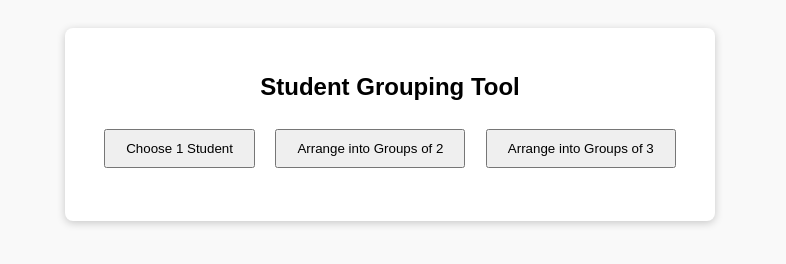
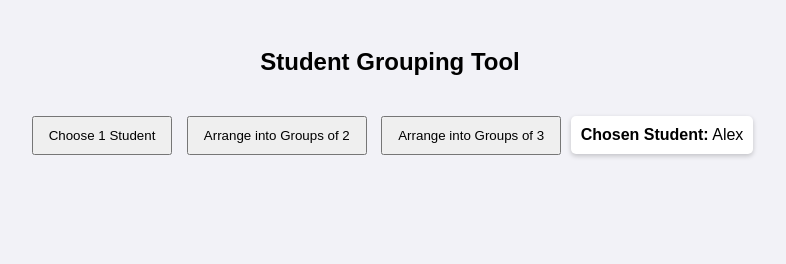
Before and after one commit to T-JA-JW/AP-CS-Random, a plain HTML site: page index.html in a window 1280 px wide. Both pictures are taken after a click on the button "Choose 1 Student". Shown: the whole page, without its empty margins (250-1036 px from the left). Drawn offline with Linux system fonts and the light colour scheme.

Commit message:
Update index.html

```diff
--- a/index.html
+++ b/index.html
@@ -2,21 +2,44 @@
 <html lang="en">
 <head>
     <meta charset="UTF-8">
-    <meta name="viewport" content="width=device-width, initial-scale=1.0">
     <title>Student Grouping Tool</title>
-    <link rel="stylesheet" href="style.css"> <!-- Optional -->
+    <style>
+        body {
+            font-family: Arial, sans-serif;
+            padding: 20px;
+            background-color: #f2f2f7;
+            text-align: center;
+        }
+        button {
+            padding: 10px 15px;
+            margin: 5px;
+            cursor: pointer;
+        }
+        #results {
+            margin-top: 20px;
+            text-align: left;
+            display: inline-block;
+        }
+        .group {
+            background-color: #fff;
+            padding: 10px;
+            margin-bottom: 10px;
+            border-radius: 5px;
+            box-shadow: 0 2px 5px rgba(0,0,0,0.2);
+        }
+    </style>
 </head>
 <body>
-    <div class="container">
-        <h2>Student Grouping Tool</h2>
 
-        <button onclick="chooseOne()">Choose 1 Student</button>
-        <button onclick="groupStudents(2)">Arrange into Groups of 2</button>
-        <button onclick="groupStudents(3)">Arrange into Groups of 3</button>
+<h2>Student Grouping Tool</h2>
 
-        <div id="result"></div>
-    </div>
+<button onclick="chooseOne()">Choose 1 Student</button>
+<button onclick="groupStudents(2)">Arrange into Groups of 2</button>
+<button onclick="groupStudents(3)">Arrange into Groups of 3</button>
 
-    <script src="script.js"></script>
+<div id="results"></div>
+
+<script src="script.js"></script>
+
 </body>
 </html>
```
